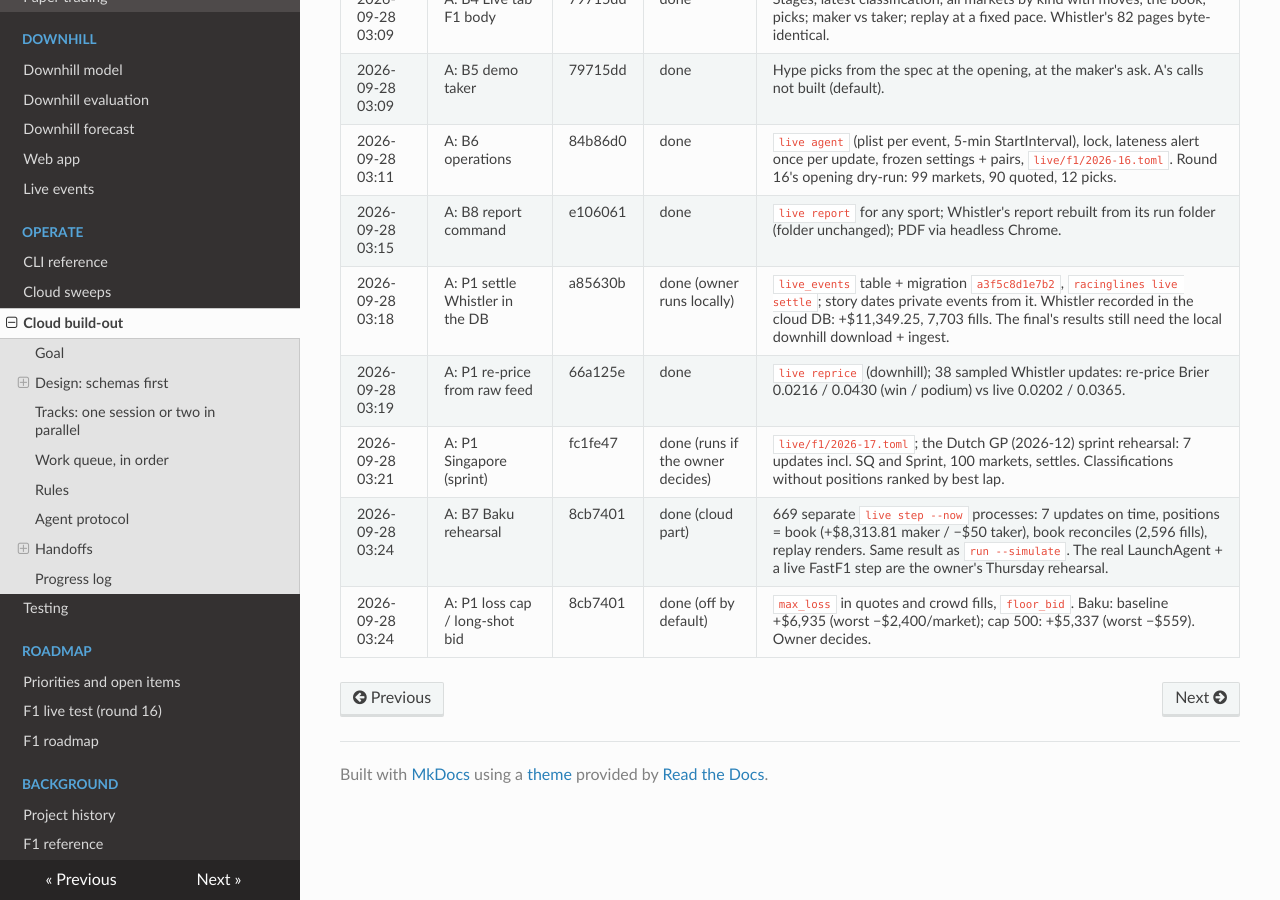
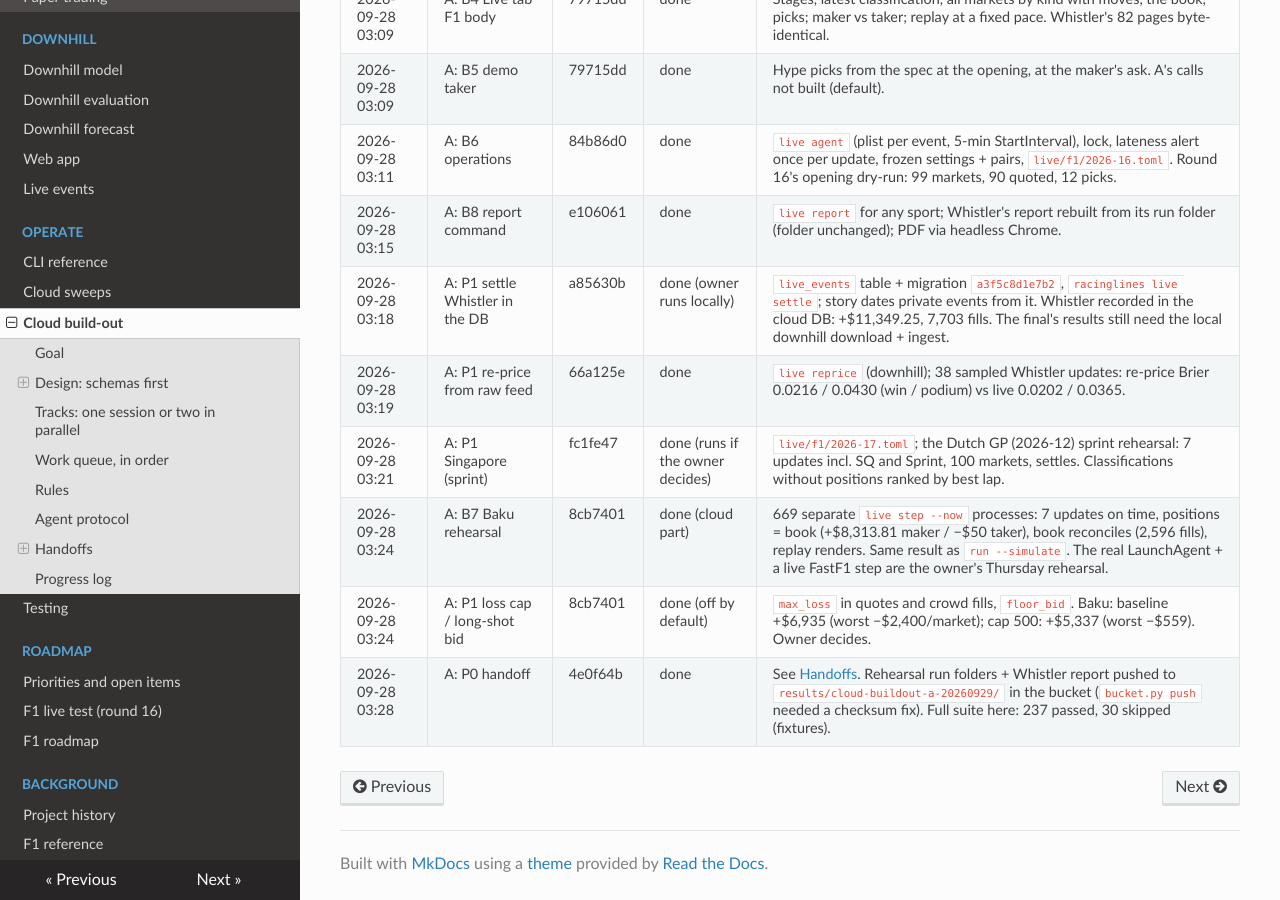
Before and after one commit to lalligagger/racinglines-public, an MkDocs documentation site: the page built from docs/cloud-buildout.md, in a window 1280 px wide and 900 px high, scrolled down 7540 px. Built offline with MkDocs 1.6.1, drawn with Linux system fonts in a browser that asks for light colours; nearby versions of some CDN libraries.

Commit message:
Log: P0 handoff
Co-Authored-By: Claude Opus 5.5 <noreply@anthropic.com>
Claude-Session: https://claude.ai/code/session_01CRnoPw41Vh8d32KZfZ4YtS

```diff
--- a/docs/cloud-buildout.md
+++ b/docs/cloud-buildout.md
@@ -316,3 +316,4 @@ The session appends here: date and time (UTC), item, commit, status, notes.
 | 2026-09-28 03:21 | A: P1 Singapore (sprint) | fc1fe47 | done (runs if the owner decides) | `live/f1/2026-17.toml`; the Dutch GP (2026-12) sprint rehearsal: 7 updates incl. SQ and Sprint, 100 markets, settles. Classifications without positions ranked by best lap. |
 | 2026-09-28 03:24 | A: B7 Baku rehearsal | 8cb7401 | done (cloud part) | 669 separate `live step --now` processes: 7 updates on time, positions = book (+$8,313.81 maker / −$50 taker), book reconciles (2,596 fills), replay renders. Same result as `run --simulate`. The real LaunchAgent + a live FastF1 step are the owner's Thursday rehearsal. |
 | 2026-09-28 03:24 | A: P1 loss cap / long-shot bid | 8cb7401 | done (off by default) | `max_loss` in quotes and crowd fills, `floor_bid`. Baku: baseline +$6,935 (worst −$2,400/market); cap 500: +$5,337 (worst −$559). Owner decides. |
+| 2026-09-28 03:28 | A: P0 handoff | 4e0f64b | done | See [Handoffs](#a-p0-handoff-29-sep-2026-ahead-of-the-wed-30-sep-1900-utc-deadline). Rehearsal run folders + Whistler report pushed to `results/cloud-buildout-a-20260929/` in the bucket (`bucket.py push` needed a checksum fix). Full suite here: 237 passed, 30 skipped (fixtures). |
```
